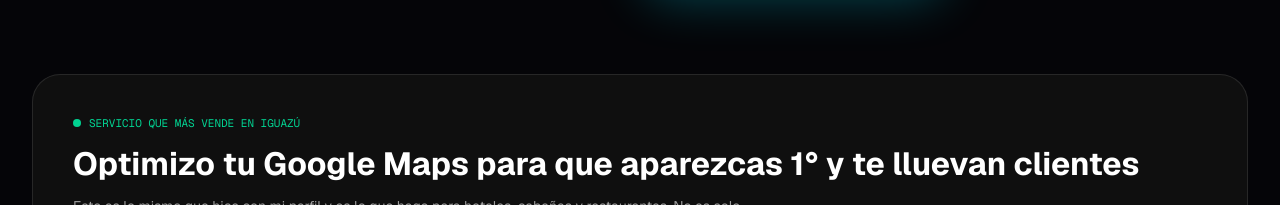
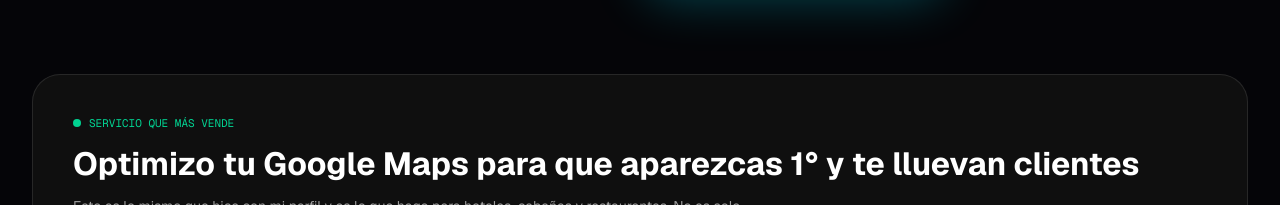
Before and after one commit to 6794268733/Cristian-w-studio, a Next.js app: page / in a window 1280 px wide. Shown: the part 2311-2516 px from the top of the page. Built offline with nearby package versions, Linux system fonts and the light colour scheme.

Commit message:
quitar Iguazu del badge

```diff
--- a/app/page.tsx
+++ b/app/page.tsx
@@ -154,7 +154,7 @@
 <div className="mt-20 rounded-[28px] border border-white/10 bg-[#0f0f0f] p-7 md:p-10">
   <div className="flex items-center gap-2">
     <span className="w-2 h-2 bg-emerald-400 rounded-full animate-pulse" />
-    <span className="text-[11px] mono text-emerald-400">SERVICIO QUE MÁS VENDE EN IGUAZÚ</span>
+    <span className="text-[11px] mono text-emerald-400">SERVICIO QUE MÁS VENDE</span>
   </div>
 
   <h3 className="text-[24px] md:text-[32px] font-bold mt-3 leading-tight">Optimizo tu Google Maps para que aparezcas 1° y te lluevan clientes</h3>
```
